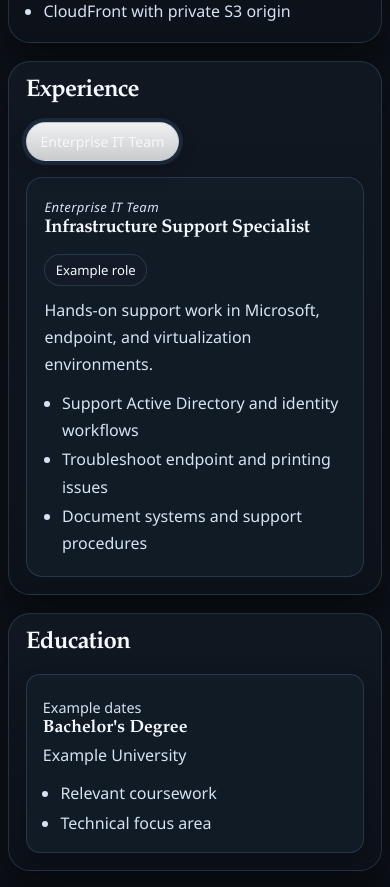
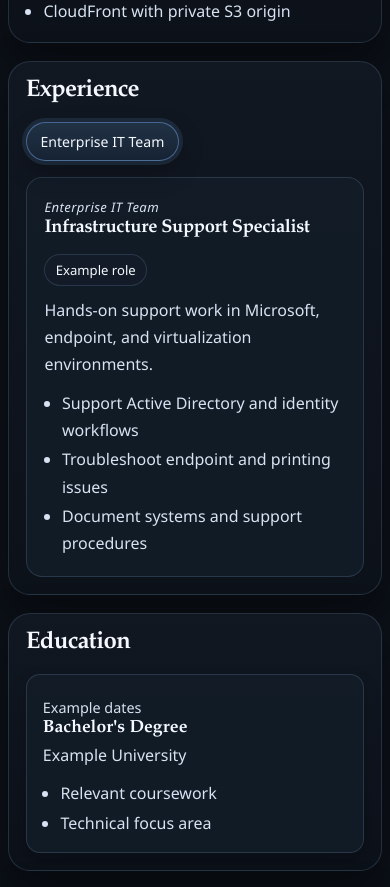
Before and after one commit to mariachiloko/portfolio-website, a React (Vite) app in the folder website/: page / in a window 390 px wide. Shown: the part 1440-2327 px from the top of the page. Built offline with nearby package versions, Linux system fonts and the light colour scheme.

Commit message:
Fix mobile tab contrast and anchor offset

```diff
--- a/website/src/styles.css
+++ b/website/src/styles.css
@@ -206,6 +206,7 @@ img {
   border: 1px solid var(--border);
   box-shadow: var(--shadow);
   backdrop-filter: blur(16px);
+  scroll-margin-top: 6rem;
 }
 
 [data-theme='dark'] .site-header,
@@ -458,6 +459,13 @@ img {
   border-color: var(--border-strong);
   background: linear-gradient(180deg, rgba(255, 255, 255, 0.94), rgba(255, 255, 255, 0.78));
   box-shadow: 0 0 0 4px var(--accent-soft), var(--shadow-soft);
+}
+
+[data-theme='dark'] .tab.active {
+  color: var(--text);
+  border-color: rgba(126, 182, 255, 0.45);
+  background: linear-gradient(180deg, rgba(33, 51, 70, 0.98), rgba(23, 36, 52, 0.96));
+  box-shadow: 0 0 0 4px rgba(126, 182, 255, 0.12), 0 10px 24px rgba(0, 0, 0, 0.28);
 }
 
 .experience-panel {
@@ -811,6 +819,7 @@ img {
   .hero,
   .section-card {
     padding: 1.05rem;
+    scroll-margin-top: 5.25rem;
   }
 
   .hero h1 {
```
